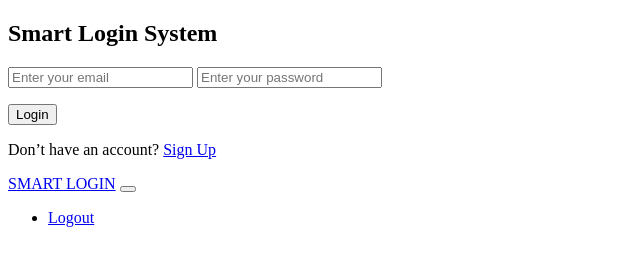
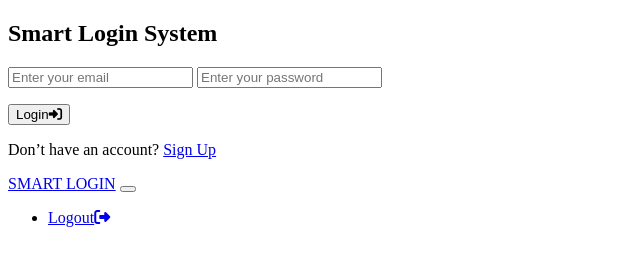
Before and after one commit to Eslam-Mohamed-G/Login_Route, a plain HTML site: page index.html in a window 1280 px wide. Shown: the full height of the page, 0-640 px from the left. Drawn offline with Linux system fonts and the light colour scheme.

Commit message:
Font Awesome Icon

```diff
--- a/index.html
+++ b/index.html
@@ -5,6 +5,8 @@
     <meta charset="UTF-8">
     <meta name="viewport" content="width=device-width, initial-scale=1.0">
     <title>Login</title>
+    <!-- Font Awesome Icon -->
+    <link rel="stylesheet" href="./fontawesome/css/all.min.css">
     <link rel="stylesheet" href="style.css">
 </head>
 
@@ -31,7 +33,6 @@
 
         <!-- logOut -->
         <section class="logOut">
-
             <nav class="navbar navbar-expand-lg navbar-dark group">
                 <div class="container">
                     <a class="navbar-brand" href="#">SMART LOGIN</a>
```
